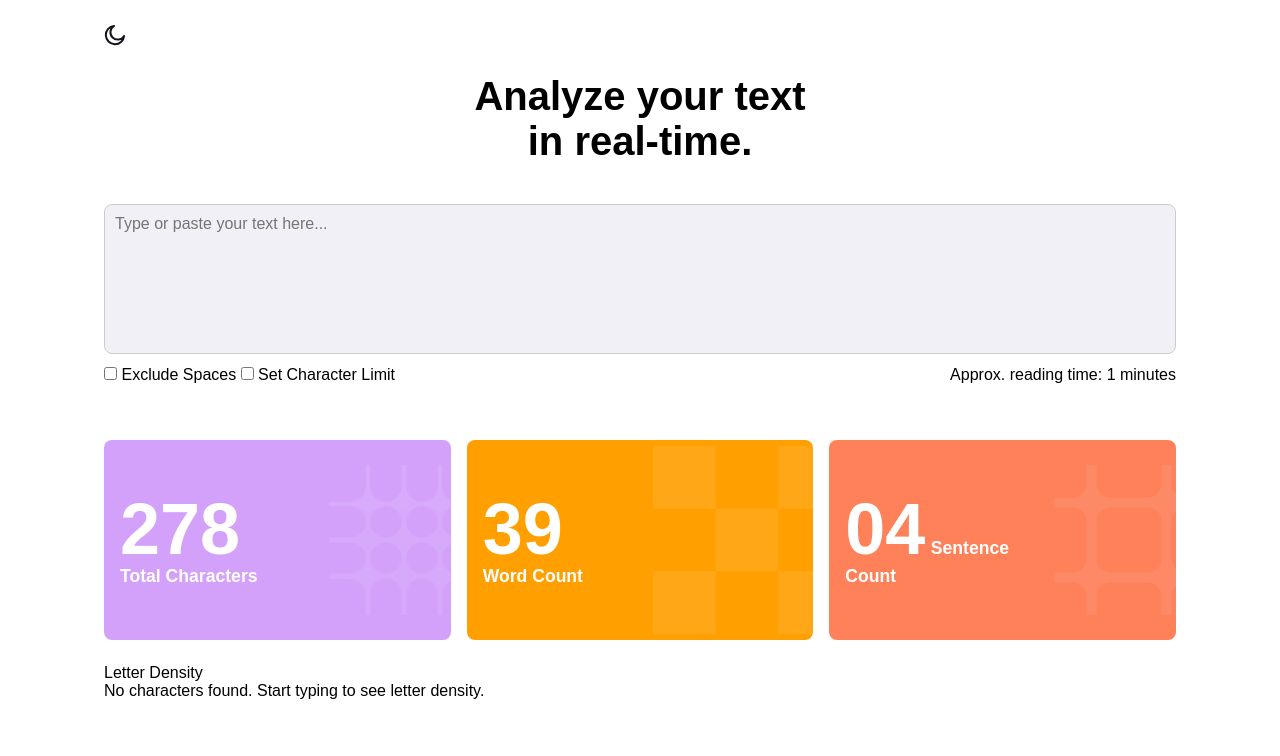
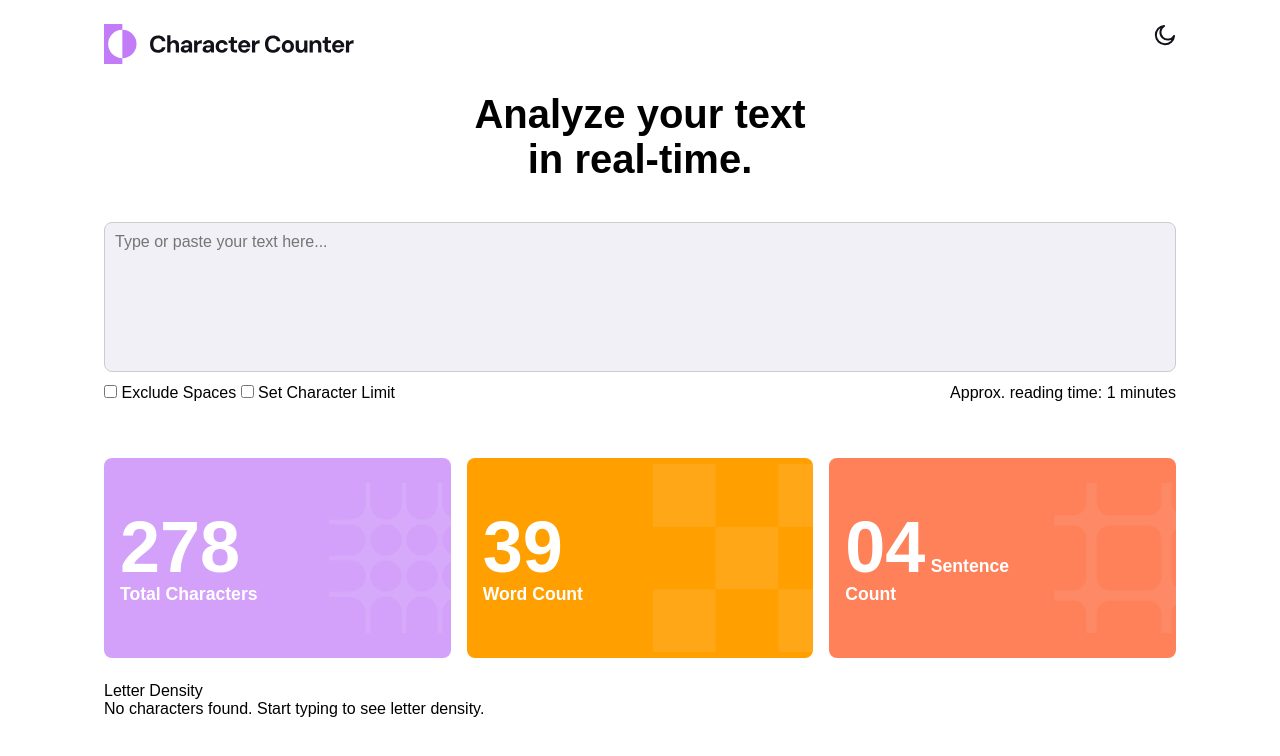
Before and after one commit to SKY-NYT/character-counter, a plain HTML site: page index.html in a window 1280 px wide. Drawn offline with Linux system fonts and the light colour scheme.

Commit message:
Add missing logo image in the logo section of index.html

```diff
--- a/index.html
+++ b/index.html
@@ -12,6 +12,7 @@
 <body>
 
 <section class="logo">
+  <div> <img src="./starter-code/assets/images/logo-light-theme.svg" alt="" /> </div>
   <div class="moon"> <img src="./starter-code/assets/images/icon-moon.svg" alt="m"/></div>
 </section>
 
```
